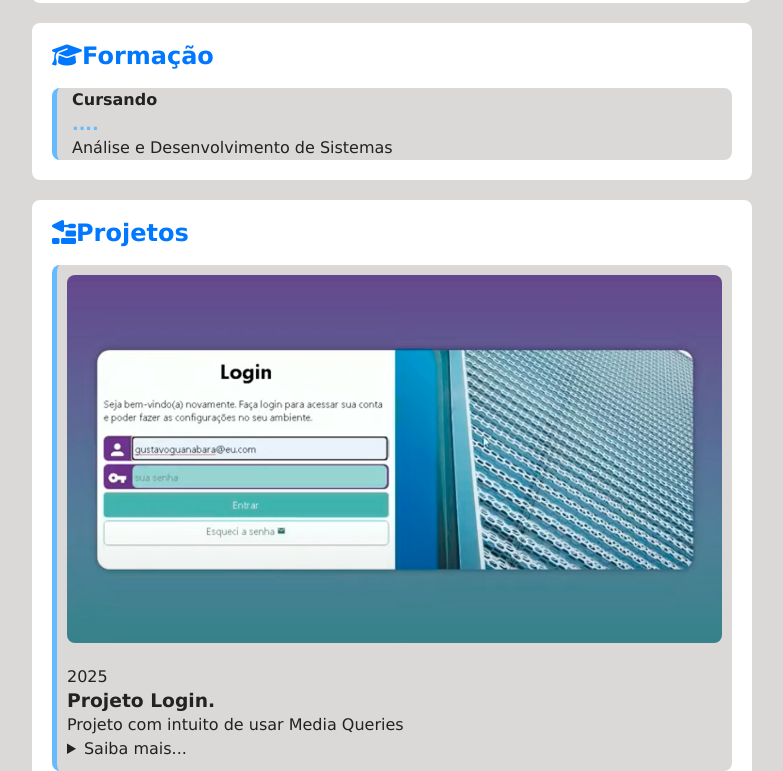
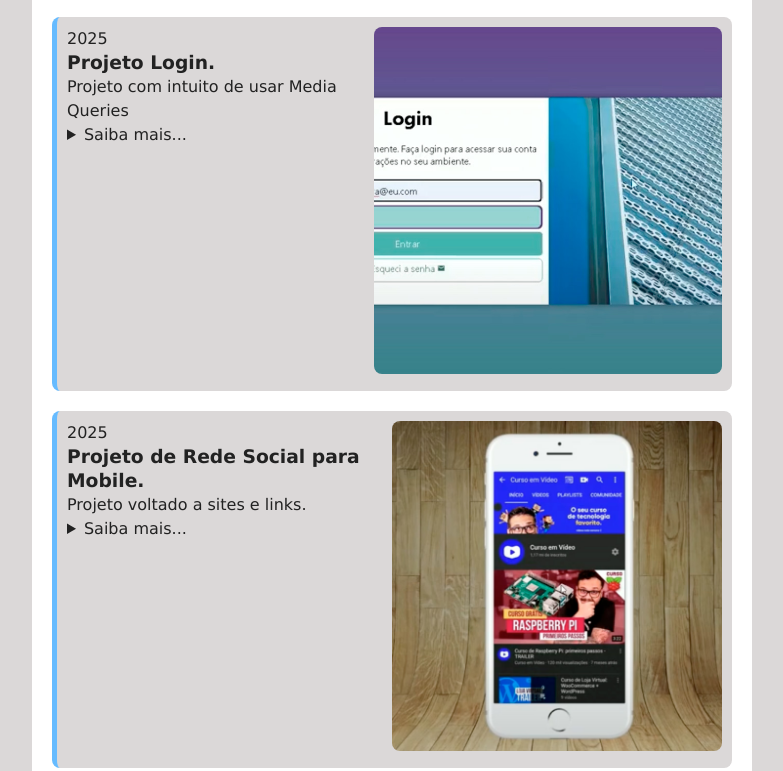
Before and after one commit to Mendex002/projeto-portfolio, a plain HTML site: page index.html in a window 1280 px wide. Shown: the part 1087-1858 px from the top of the page, without its empty margins (248-1031 px from the left). Drawn offline with Linux system fonts and the light colour scheme.

Commit message:
mexendo no Media Query

```diff
--- a/estilos/style.css
+++ b/estilos/style.css
@@ -221,7 +221,7 @@ article h2 {
   padding: 10px;
   border-radius: 8px;
   border-left: 5px solid var(--destaque-inverso);
-  transition: border-color .5s, border-width .5s;
+  transition: border-color 0.5s, border-width 0.5s;
 }
 
 #projeto-container .projeto:hover {
@@ -256,7 +256,7 @@ footer a:hover {
   color: var(--destaque-inverso);
 }
 
-@media screen and (min-widh: 768px) {
+@media screen and (min-width: 768px) {
     #skill-container {
       grid-template-columns: 1fr 1fr;
     }
@@ -270,9 +270,11 @@ footer a:hover {
       max-width: 80%;
     }
 
-    #projeto-container .foto {
+    #projeto-container  .foto {
       aspect-ratio: 1/1;
-      max-width: 20%;
-      max-height: 200px;
+      max-width: 400;
+      max-height: 400px;
     }
+
+
 }
```
Also changed, not shown: index.html (line endings or trailing spaces).
